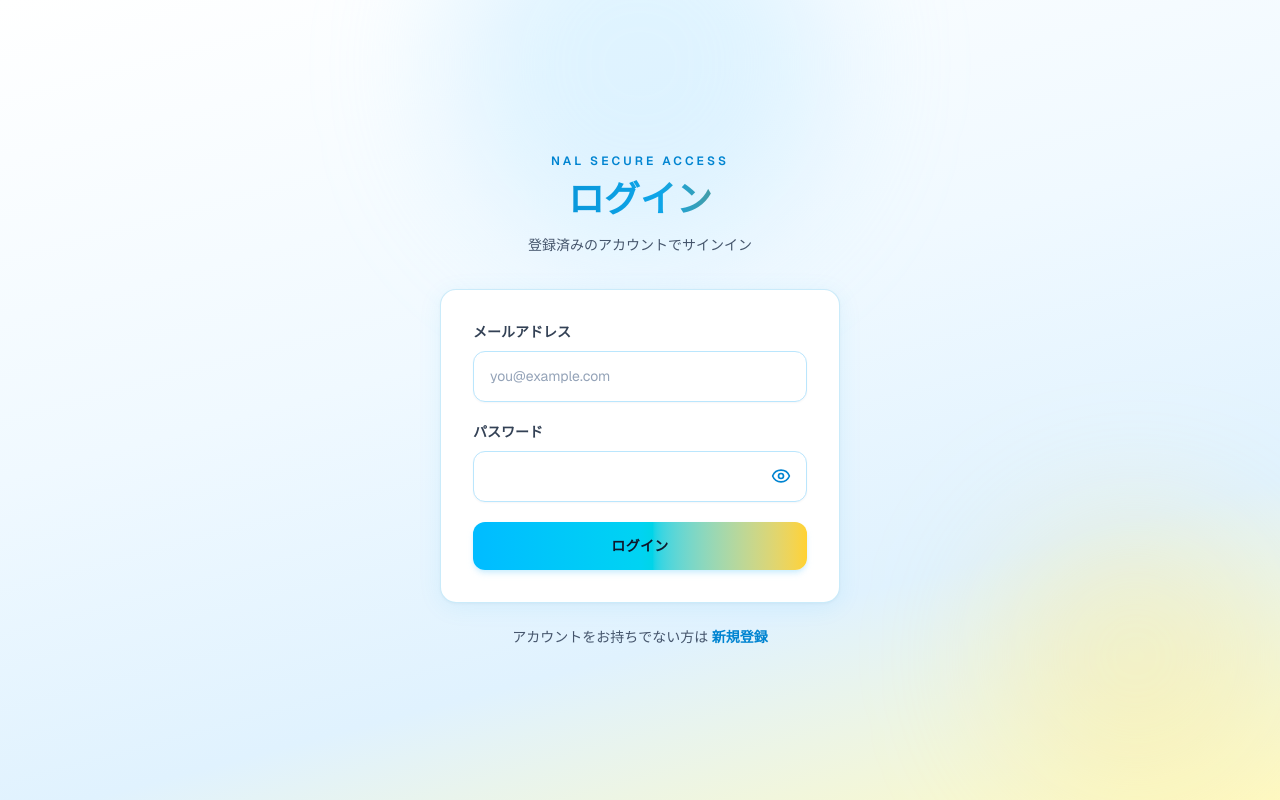
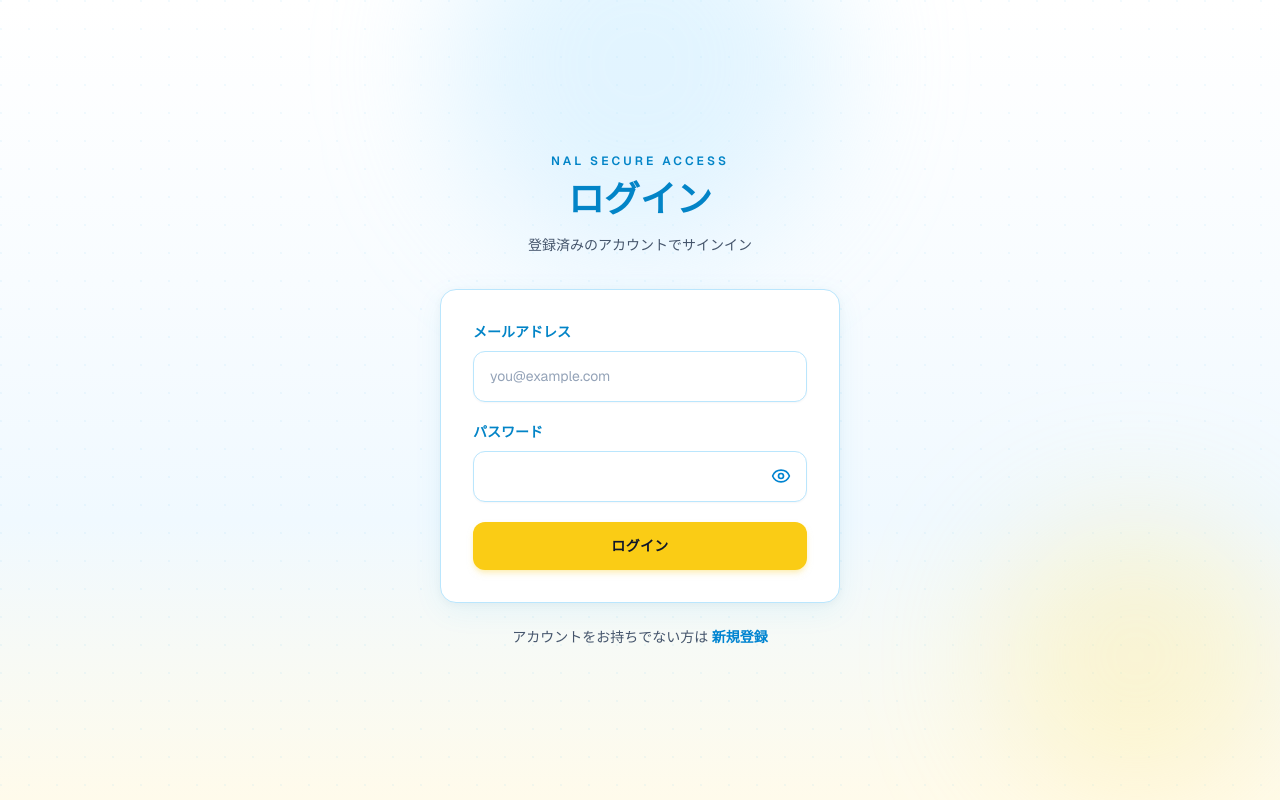
Before and after one commit to info-asiavisionlink/nal-auth-system, a Next.js app: page /login in a window 1280 px wide. Built offline with nearby package versions, Linux system fonts and the light colour scheme.

Commit message:
UI update

```diff
--- a/src/app/globals.css
+++ b/src/app/globals.css
@@ -3,14 +3,10 @@
 :root {
   --background: #f8fcff;
   --foreground: #1e293b;
-  --accent-cyan: #0ea5e9;
-  --accent-cyan-light: #38bdf8;
-  --accent-yellow: #eab308;
-  --accent-yellow-light: #fde047;
+  --accent-sky: #0284c7;
+  --accent-yellow: #facc15;
   --card-bg: #ffffff;
-  --card-border: rgba(14, 165, 233, 0.22);
-  --input-bg: #ffffff;
-  --input-border: rgba(14, 165, 233, 0.35);
+  --card-border: #bae6fd;
   --muted: #64748b;
 }
 
@@ -30,30 +26,45 @@ body {
 }
 
 .cyber-grid {
+  position: relative;
+  isolation: isolate;
   background: linear-gradient(
-    165deg,
+    180deg,
     #ffffff 0%,
-    #f0f9ff 42%,
-    #e0f2fe 72%,
-    #fef9c3 100%
+    #f8fcff 35%,
+    #f0f9ff 65%,
+    #fffbeb 100%
   );
 }
 
+.cyber-grid::before {
+  content: "";
+  position: absolute;
+  inset: 0;
+  z-index: 0;
+  pointer-events: none;
+  background-image: radial-gradient(
+    circle at 1px 1px,
+    rgba(14, 165, 233, 0.05) 1px,
+    transparent 0
+  );
+  background-size: 28px 28px;
+}
+
 .glass-panel {
-  background: var(--card-bg);
+  background: #ffffff;
   border: 1px solid var(--card-border);
+  border-radius: 1rem;
   box-shadow:
-    0 4px 24px rgba(14, 165, 233, 0.08),
-    0 1px 3px rgba(15, 23, 42, 0.04);
+    0 8px 30px rgba(14, 165, 233, 0.07),
+    0 2px 8px rgba(15, 23, 42, 0.04);
   min-width: 0;
   max-width: 100%;
 }
 
+.accent-heading,
 .neon-text {
-  background: linear-gradient(90deg, #0284c7 0%, #0ea5e9 55%, #ca8a04 100%);
-  -webkit-background-clip: text;
-  background-clip: text;
-  color: transparent;
+  color: var(--accent-sky);
 }
 
 .neon-ring:focus {
@@ -65,7 +76,7 @@ body {
   display: block;
   font-size: 0.875rem;
   font-weight: 600;
-  color: #334155;
+  color: var(--accent-sky);
 }
 
 .input-base {
--- a/src/app/layout.tsx
+++ b/src/app/layout.tsx
@@ -27,7 +27,7 @@ export default function RootLayout({
       lang="ja"
       className={`${geistSans.variable} ${geistMono.variable} h-full antialiased`}
     >
-      <body className="min-h-full min-w-0 overflow-x-hidden bg-[#f8fcff] text-slate-800">
+      <body className="min-h-full min-w-0 max-w-[100vw] overflow-x-hidden bg-[#f8fcff] text-slate-800">
         {children}
       </body>
     </html>
--- a/src/components/auth/AuthLayout.tsx
+++ b/src/components/auth/AuthLayout.tsx
@@ -21,10 +21,10 @@ export function AuthLayout({ title, subtitle, children, footer }: AuthLayoutProp
 
       <main className="relative z-10 mx-auto flex min-h-screen w-full min-w-0 max-w-md flex-col justify-center px-4 py-10 sm:px-6 sm:py-12">
         <header className="mb-8 text-center">
-          <p className="mb-2 text-xs font-semibold uppercase tracking-[0.25em] text-sky-600">
+          <p className="accent-heading mb-2 text-xs font-semibold uppercase tracking-[0.25em]">
             NAL Secure Access
           </p>
-          <h1 className="neon-text text-3xl font-bold leading-tight sm:text-4xl">
+          <h1 className="accent-heading text-3xl font-bold leading-tight sm:text-4xl">
             {title}
           </h1>
           <p className="mt-3 text-sm leading-relaxed text-slate-600">{subtitle}</p>
--- a/src/components/dashboard/CreditModal.tsx
+++ b/src/components/dashboard/CreditModal.tsx
@@ -139,15 +139,15 @@ export function CreditModal({ open, onClose }: CreditModalProps) {
       aria-labelledby="credit-modal-title"
     >
       <div className="glass-panel box-border max-h-[90vh] w-full min-w-0 max-w-lg overflow-x-hidden overflow-y-auto rounded-2xl p-5 sm:p-8">
-        <h2 id="credit-modal-title" className="neon-text text-xl font-bold">
+        <h2 id="credit-modal-title" className="accent-heading text-xl font-bold">
           クレジット追加
         </h2>
 
-        <div className="my-6 rounded-xl border border-sky-100 bg-gradient-to-br from-sky-50 to-amber-50 p-5 text-center">
+        <div className="my-6 rounded-xl border border-sky-100 bg-white p-5 text-center shadow-sm">
           <p className="text-2xl font-bold text-slate-900">
             {CREDIT_PACK_AMOUNT.toLocaleString()}円
           </p>
-          <p className="my-3 text-sky-500">↓</p>
+          <p className="my-3 font-medium text-sky-600">↓</p>
           <p className="text-lg font-semibold text-sky-700">
             {CREDIT_PACK_ADD.toLocaleString()} Credit 追加
           </p>
--- a/src/components/dashboard/PasswordField.tsx
+++ b/src/components/dashboard/PasswordField.tsx
@@ -1,7 +1,6 @@
 "use client";
 
 import { useState } from "react";
-import { NeonButton } from "@/components/ui/NeonButton";
 import { SESSION_PASSWORD_KEY } from "@/lib/auth-errors";
 
 function readSessionPassword(): string | null {
@@ -16,7 +15,7 @@ export function PasswordField() {
   const storedPassword = password ?? readSessionPassword();
 
   const displayValue = revealed
-    ? storedPassword ?? "（この端末のログインセッションでは表示できません）"
+    ? storedPassword ?? "（再ログイン後に表示）"
     : "********";
 
   function handleToggle() {
@@ -26,27 +25,24 @@ export function PasswordField() {
   }
 
   return (
-    <div className="flex min-w-0 flex-col gap-3 rounded-xl border border-sky-100 bg-sky-50/50 p-4 sm:flex-row sm:items-center sm:justify-between">
-      <div className="min-w-0 flex-1">
-        <p className="text-xs font-semibold uppercase tracking-wider text-sky-600">
-          パスワード
+    <div className="flex min-w-0 flex-col rounded-xl border border-sky-100 bg-white p-4 shadow-sm">
+      <p className="text-xs font-semibold uppercase tracking-wider text-sky-600">
+        パスワード
+      </p>
+      <p className="mt-2 break-all font-mono text-sm text-slate-800">{displayValue}</p>
+      {!storedPassword ? (
+        <p className="mt-2 text-xs leading-relaxed text-slate-500">
+          再ログイン後のみ一時表示できます。
         </p>
-        <p className="mt-1.5 break-all font-mono text-sm text-slate-700">{displayValue}</p>
-        {!storedPassword ? (
-          <p className="mt-1.5 text-xs leading-relaxed text-slate-500">
-            セキュリティのため、再ログイン後のみ一時表示できます。
-          </p>
-        ) : null}
-      </div>
-      <NeonButton
+      ) : null}
+      <button
         type="button"
-        variant="ghost"
-        className="w-full shrink-0 text-xs sm:w-auto"
         onClick={handleToggle}
         disabled={!storedPassword}
+        className="mt-3 w-fit rounded-lg border border-sky-200 bg-white px-3 py-2 text-xs font-semibold text-sky-700 transition hover:border-sky-300 hover:bg-sky-50 disabled:cursor-not-allowed disabled:opacity-50"
       >
         {revealed ? "隠す" : "確認する"}
-      </NeonButton>
+      </button>
     </div>
   );
 }
--- a/src/components/dashboard/PolicyDisclosure.tsx
+++ b/src/components/dashboard/PolicyDisclosure.tsx
@@ -5,7 +5,7 @@ type PolicyDisclosureProps = {
 
 export function PolicyDisclosure({ buttonLabel, items }: PolicyDisclosureProps) {
   return (
-    <details className="w-full min-w-0 max-w-full rounded-xl border border-sky-100 bg-sky-50/60 text-sm">
+    <details className="w-full min-w-0 max-w-full rounded-xl border border-sky-100 bg-white text-sm shadow-sm">
       <summary className="cursor-pointer select-none break-words px-4 py-3 font-semibold text-sky-700 hover:text-sky-800">
         {buttonLabel}
       </summary>
--- a/src/components/ui/NeonButton.tsx
+++ b/src/components/ui/NeonButton.tsx
@@ -17,7 +17,7 @@ export function NeonButton({
     "inline-flex min-h-12 items-center justify-center rounded-xl px-6 py-3 text-sm font-semibold tracking-wide transition disabled:cursor-not-allowed disabled:opacity-50";
   const variants = {
     primary:
-      "bg-gradient-to-r from-sky-400 via-cyan-400 to-amber-300 text-slate-900 shadow-md shadow-sky-200/60 hover:from-sky-500 hover:via-cyan-500 hover:to-amber-400",
+      "bg-[#facc15] text-slate-900 shadow-md shadow-amber-200/50 hover:bg-[#fde047]",
     ghost:
       "border border-sky-200 bg-white text-sky-700 shadow-sm hover:border-sky-300 hover:bg-sky-50",
   };
```
Also changed, not shown: src/components/dashboard/DashboardClient.tsx (+32 -25 lines).
